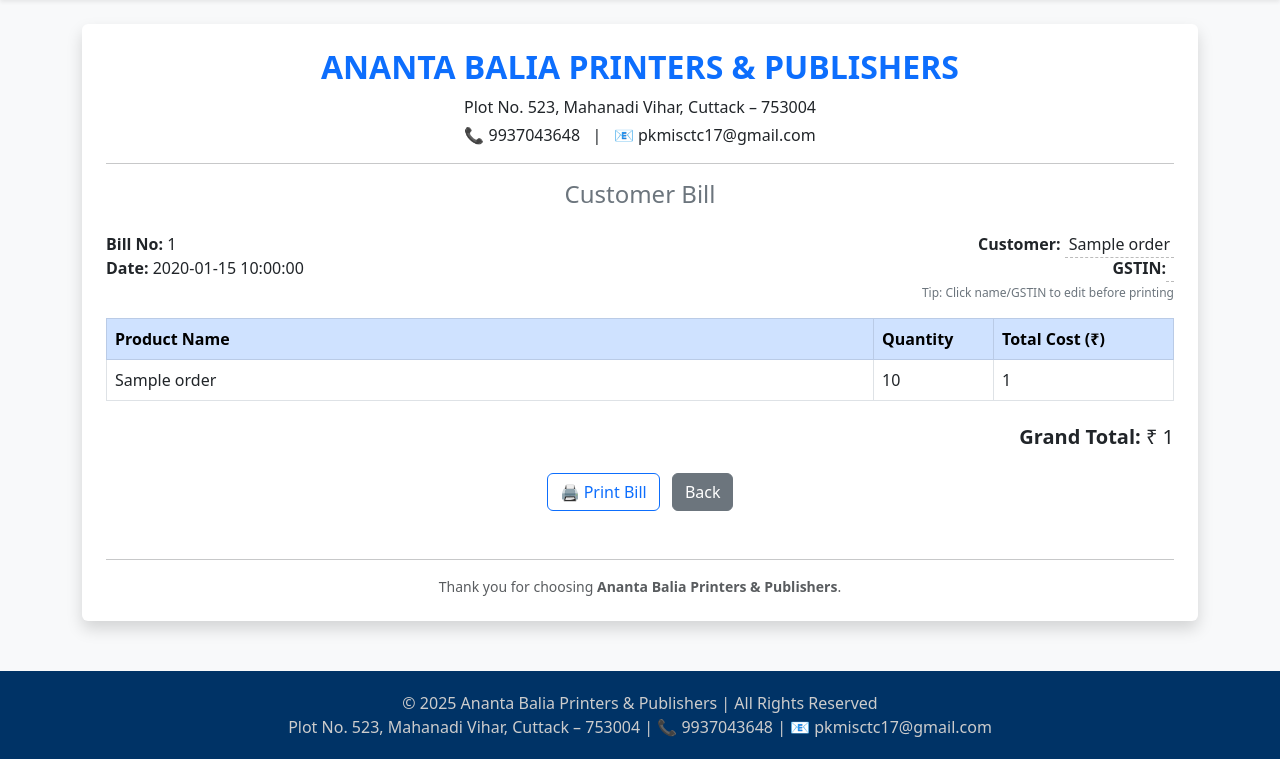
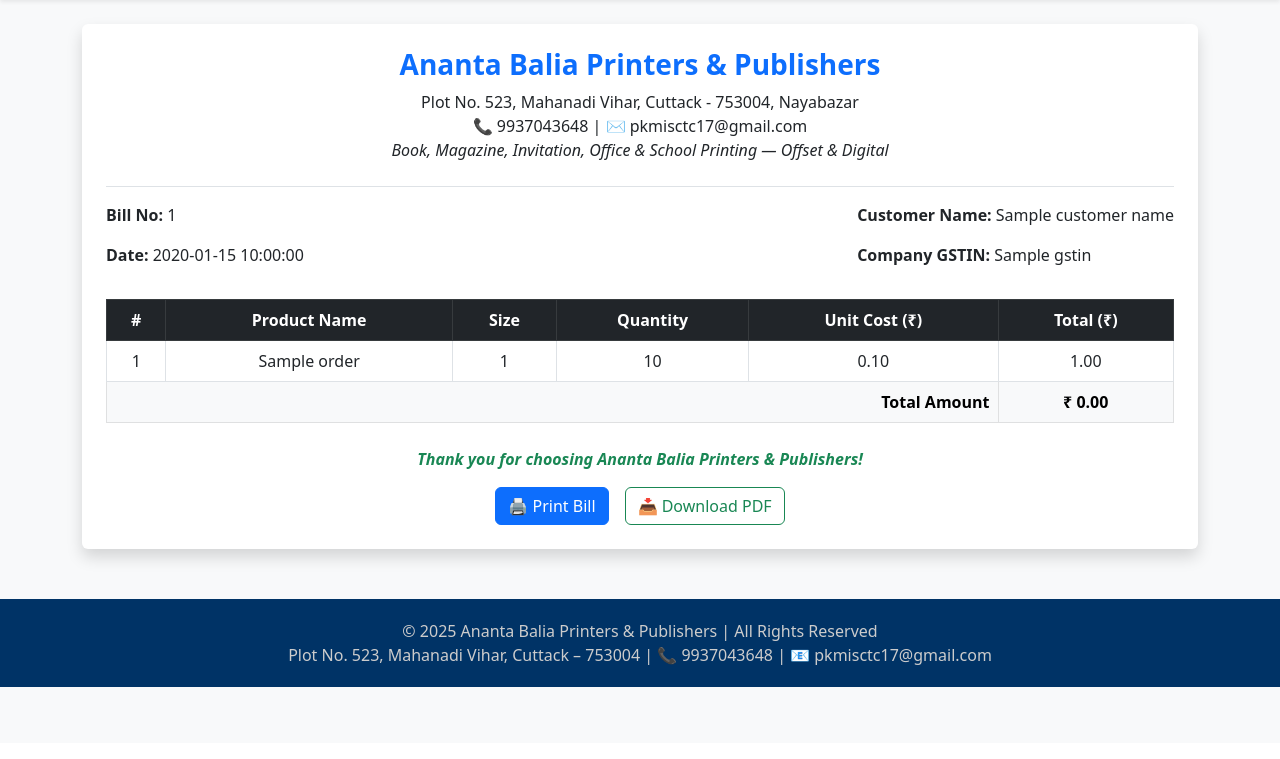
Before and after one commit to guruprasadmisra02/printing_press_app_v2, a Flask app: template templates/bill.html in a window 1280 px wide. Shown: the part 57-816 px from the top of the page. After the commit the page ends 744 px from the top, so only its background shows below. Run offline with Flask 3, Linux system fonts and the light colour scheme; the template is opened without the code that fills it: most values are stand-ins (such as "Sample title", 1, 10 or a date in 2020).

Commit message:
bill.html

```diff
--- a/templates/bill.html
+++ b/templates/bill.html
@@ -1,92 +1,81 @@
 {% extends 'base.html' %}
 {% block content %}
+<div class="container my-4 p-4 bg-white rounded shadow">
+  <div class="text-center border-bottom pb-2 mb-3">
+    <h3 class="fw-bold text-primary">Ananta Balia Printers & Publishers</h3>
+    <p class="mb-0">Plot No. 523, Mahanadi Vihar, Cuttack - 753004, Nayabazar</p>
+    <p class="mb-0">📞 9937043648 | ✉️ pkmisctc17@gmail.com</p>
+    <p class="fst-italic">Book, Magazine, Invitation, Office & School Printing — Offset & Digital</p>
+  </div>
+
+  <div class="d-flex justify-content-between mb-3">
+    <div>
+      <p><strong>Bill No:</strong> {{ bill_id or "Auto" }}</p>
+      <p><strong>Date:</strong> {{ today }}</p>
+    </div>
+    <div>
+      <p><strong>Customer Name:</strong> {{ customer_name or "" }}</p>
+      <p><strong>Company GSTIN:</strong> {{ gstin or "-" }}</p>
+    </div>
+  </div>
+
+  <table class="table table-bordered text-center align-middle">
+    <thead class="table-dark">
+      <tr>
+        <th>#</th>
+        <th>Product Name</th>
+        <th>Size</th>
+        <th>Quantity</th>
+        <th>Unit Cost (₹)</th>
+        <th>Total (₹)</th>
+      </tr>
+    </thead>
+    <tbody>
+      {% set total_sum = 0 %}
+      {% for o in orders %}
+      {% set line_total = (o['total_cost'] or 0) %}
+      {% set total_sum = total_sum + line_total %}
+      <tr>
+        <td>{{ loop.index }}</td>
+        <td>{{ o['product_name'] }}</td>
+        <td>{{ o['size'] or '-' }}</td>
+        <td>{{ o['quantity'] }}</td>
+        <td>{{ "%.2f"|format((o['total_cost'] or 0) / (o['quantity'] or 1)) }}</td>
+        <td>{{ "%.2f"|format(line_total) }}</td>
+      </tr>
+      {% endfor %}
+    </tbody>
+    <tfoot>
+      <tr class="table-light">
+        <th colspan="5" class="text-end">Total Amount</th>
+        <th>₹ {{ "%.2f"|format(total_sum) }}</th>
+      </tr>
+    </tfoot>
+  </table>
+
+  <div class="text-center mt-4">
+    <p class="fw-semibold fst-italic text-success">
+      Thank you for choosing Ananta Balia Printers & Publishers!
+    </p>
+  </div>
+
+  <div class="text-center mt-3 d-flex justify-content-center gap-3">
+    <button class="btn btn-primary" onclick="window.print()">🖨️ Print Bill</button>
+    <a href="{{ url_for('download_bill_pdf', order_ids=order_ids|join(',')) }}" class="btn btn-outline-success">📥 Download PDF</a>
+  </div>
+</div>
 
 <style>
   @media print {
-    .no-print, nav.navbar, footer { display: none !important; }
-    body { background: #fff; }
-    .container { box-shadow: none !important; border: none !important; }
-    @page { size: A4; margin: 12mm; }
-    .editable { border-bottom: 1px dashed transparent !important; }
-    .hide-when-empty[data-empty="true"] { display: none !important; }
+    .btn, nav, footer {
+      display: none !important;
+    }
+    body {
+      background: white !important;
+    }
+    .container {
+      box-shadow: none !important;
+    }
   }
-  .editable { padding: 2px 4px; border-bottom: 1px dashed #bbb; cursor: text; }
-  .editable:focus { outline: 2px solid rgba(13,110,253,.25); border-bottom-color: transparent; }
-  small.hint { color: #6c757d; font-size: 12px; }
 </style>
-
-<div class="container my-4 p-4 bg-white shadow rounded">
-  <div class="text-center mb-4">
-    <h2 class="text-primary fw-bold">ANANTA BALIA PRINTERS & PUBLISHERS</h2>
-    <p class="mb-1">Plot No. 523, Mahanadi Vihar, Cuttack – 753004</p>
-    <p class="mb-0">📞 9937043648 &nbsp; | &nbsp; 📧 pkmisctc17@gmail.com</p>
-    <hr>
-    <h4 class="text-secondary">Customer Bill</h4>
-  </div>
-
-  <div class="row mb-3">
-    <div class="col-md-6">
-      <strong>Bill No:</strong> {{ order.id }}<br>
-      <strong>Date:</strong> {{ order.date }}
-    </div>
-    <div class="col-md-6 text-md-end mt-2 mt-md-0">
-      <div><strong>Customer:</strong>
-        <span id="custName" class="editable" contenteditable="true">
-          {{ order.customer_name or order.user_name or 'Enter customer name' }}
-        </span>
-      </div>
-      <div id="gstRow" class="hide-when-empty" data-empty="true">
-        <strong>GSTIN:</strong>
-        <span id="gstin" class="editable" contenteditable="true" placeholder="Enter GSTIN"></span>
-      </div>
-      <small class="hint no-print d-block mt-1">Tip: Click name/GSTIN to edit before printing</small>
-    </div>
-  </div>
-
-  <table class="table table-bordered mt-3">
-    <thead class="table-primary">
-      <tr>
-        <th>Product Name</th>
-        <th style="width:120px">Quantity</th>
-        <th style="width:180px">Total Cost (₹)</th>
-      </tr>
-    </thead>
-    <tbody>
-      <tr>
-        <td>{{ order.product_name }}</td>
-        <td>{{ order.quantity }}</td>
-        <td>{{ order.total_cost or 0 }}</td>
-      </tr>
-    </tbody>
-  </table>
-
-  <div class="text-end mt-4">
-    <h5 class="mb-0"><strong>Grand Total:</strong> ₹ {{ order.total_cost or 0 }}</h5>
-  </div>
-
-  <div class="text-center mt-4 no-print">
-    <button class="btn btn-outline-primary me-2" onclick="handlePrint()">🖨️ Print Bill</button>
-    <a href="{{ url_for('owner_orders') if session.role == 'owner' else url_for('worker_orders') }}" class="btn btn-secondary">Back</a>
-  </div>
-
-  <hr class="mt-5">
-  <p class="text-center text-muted small mb-0">
-    Thank you for choosing <strong>Ananta Balia Printers & Publishers</strong>.
-  </p>
-</div>
-
-<script>
-  function refreshGstVisibility() {
-    const gst = document.getElementById('gstin');
-    const row = document.getElementById('gstRow');
-    const value = (gst.innerText || '').trim();
-    row.setAttribute('data-empty', value.length ? 'false' : 'true');
-  }
-  function handlePrint() { refreshGstVisibility(); window.print(); }
-  document.addEventListener('input', function(e) {
-    if (e.target && e.target.id === 'gstin') refreshGstVisibility();
-  });
-  document.addEventListener('DOMContentLoaded', refreshGstVisibility);
-</script>
-
 {% endblock %}
```
